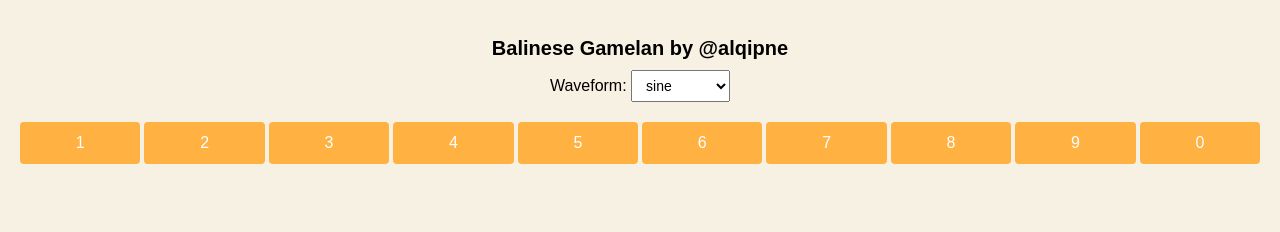
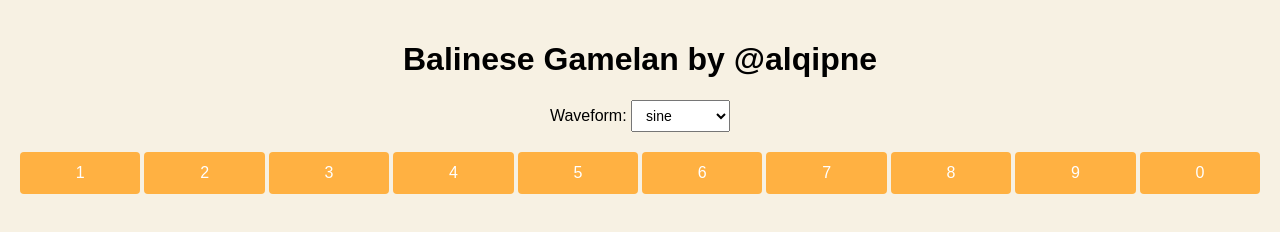
Before and after one commit to alqipne/Gamelan-Bali, a plain HTML site: page index.html in a window 1280 px wide. Drawn offline with Linux system fonts and the light colour scheme.

Commit message:
Update index.html

```diff
--- a/index.html
+++ b/index.html
@@ -3,7 +3,6 @@
 <html lang="en">
 <head>
   <meta charset="UTF-8" />
-  <!-- Prevent zoom on mobile for better UX -->
   <meta name="viewport" content="width=device-width, initial-scale=1.0, maximum-scale=1.0, user-scalable=no" />
   <title>Balinese Gamelan by @alqipne</title>
 
@@ -13,7 +12,7 @@
 <body>
 
   <!-- Title -->
-  <h2>Balinese Gamelan by @alqipne</h2>
+  <h1>Balinese Gamelan by @alqipne</h1>
 
   <!-- Sound waveform selection -->
   <div id="controls">
```
